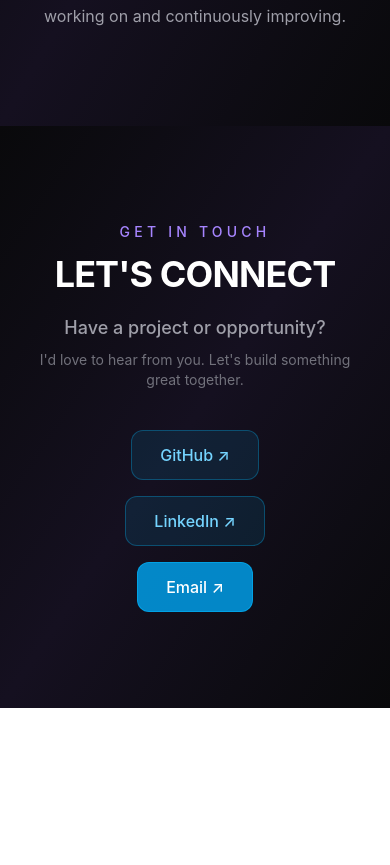
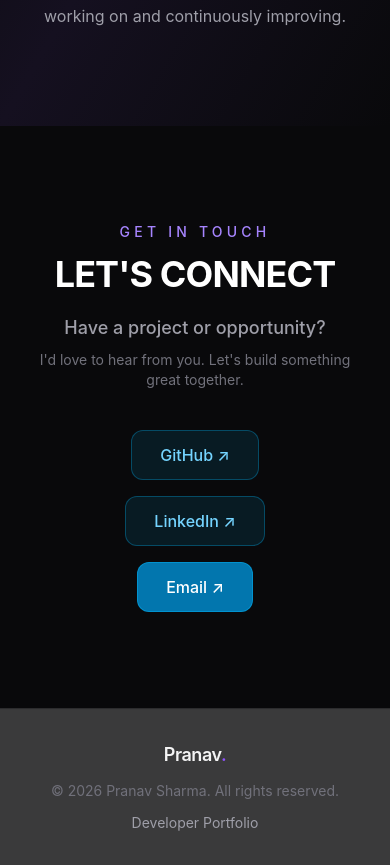
Before and after one commit to PranavUI3/React-Potfolio, a React (Vite) app: page / in a window 390 px wide. Shown: the part 3610-4475 px from the top of the page. Before the commit the page ends 4318 px from the top, so only its background shows below. Built offline with nearby package versions, Linux system fonts and the light colour scheme.

Commit message:
Achivement:Footer is now added

```diff
--- a/src/App.jsx
+++ b/src/App.jsx
@@ -5,6 +5,7 @@ import Skills from './components/Skills'
 import Aboutme from './components/Aboutme'
 import Current from './components/Current'
 import LetsConnect from './components/LetsConnect'
+import Footer from './components/Footer'
 
 function App() {
 
@@ -16,6 +17,7 @@ function App() {
      <Skills />
      <Current />
      <LetsConnect />
+     <Footer />
     </>
   )
 }
--- /dev/null
+++ b/src/components/Footer.jsx
@@ -0,0 +1,29 @@
+import React from 'react'
+
+const Footer = () =>
+{
+    return (
+        <footer className="border-t border-zinc-800/70 bg-zinc-950/80 px-6 py-8 backdrop-blur-md">
+            <div className="mx-auto flex max-w-6xl flex-col items-center justify-between gap-3 sm:flex-row">
+
+                {/* Brand */}
+                <div className="text-lg font-semibold tracking-tight text-zinc-100">
+                    Pranav<span className="text-violet-500">.</span>
+                </div>
+
+                {/* Copyright */}
+                <p className="text-sm text-zinc-500">
+                    © 2026 Pranav Sharma. All rights reserved.
+                </p>
+
+                {/* Role */}
+                <p className="text-sm text-zinc-400">
+                    Developer Portfolio
+                </p>
+
+            </div>
+        </footer>
+    )
+}
+
+export default Footer
--- a/src/components/LetsConnect.jsx
+++ b/src/components/LetsConnect.jsx
@@ -5,7 +5,7 @@ const LetsConnect = () =>
     return (
         <section
   id="contact"
-  className="relative overflow-hidden bg-gradient-to-br from-[#09090b] via-[#151020] to-[#09090b] px-6 py-24 text-center text-zinc-100"
+  className="relative overflow-hidden bg-zinc-950 px-6 py-24 text-center text-zinc-100"
 >
   {/* Background glow */}
   <div className="absolute left-1/2 top-1/2 -z-10 h-80 w-80 -translate-x-1/2 -translate-y-1/2 rounded-full bg-violet-600/10 blur-[120px]" />
@@ -39,26 +39,23 @@ const LetsConnect = () =>
   id="networks"
   className="mt-10 flex flex-col items-center justify-center gap-4 sm:flex-row"
 >
-  {/* GitHub */}
   <a
     href="#"
-    className="rounded-xl border border-sky-400/30 bg-sky-400/10 px-7 py-3 font-medium text-sky-300 transition-all duration-300 hover:-translate-y-1 hover:border-sky-300/60 hover:bg-sky-400/20 hover:text-sky-200 hover:shadow-lg hover:shadow-sky-500/10"
+    className="rounded-xl border border-sky-400/30 bg-sky-400/10 px-7 py-3 font-medium text-sky-300 transition-all duration-300 hover:-translate-y-1 hover:border-sky-300/60 hover:bg-sky-400/20 hover:shadow-lg hover:shadow-sky-500/10"
   >
     GitHub ↗
   </a>
 
-  {/* LinkedIn */}
   <a
     href="#"
-    className="rounded-xl border border-sky-400/30 bg-sky-400/10 px-7 py-3 font-medium text-sky-300 transition-all duration-300 hover:-translate-y-1 hover:border-sky-300/60 hover:bg-sky-400/20 hover:text-sky-200 hover:shadow-lg hover:shadow-sky-500/10"
+    className="rounded-xl border border-sky-400/30 bg-sky-400/10 px-7 py-3 font-medium text-sky-300 transition-all duration-300 hover:-translate-y-1 hover:border-sky-300/60 hover:bg-sky-400/20 hover:shadow-lg hover:shadow-sky-500/10"
   >
     LinkedIn ↗
   </a>
 
-  {/* Email */}
   <a
     href="mailto:your@email.com"
-    className="rounded-xl border border-sky-400/50 bg-sky-500/80 px-7 py-3 font-medium text-white transition-all duration-300 hover:-translate-y-1 hover:bg-sky-400 hover:shadow-lg hover:shadow-sky-500/20"
+    className="rounded-xl border border-sky-400/40 bg-sky-500/70 px-7 py-3 font-medium text-white transition-all duration-300 hover:-translate-y-1 hover:bg-sky-400 hover:shadow-lg hover:shadow-sky-500/20"
   >
     Email ↗
   </a>
```
